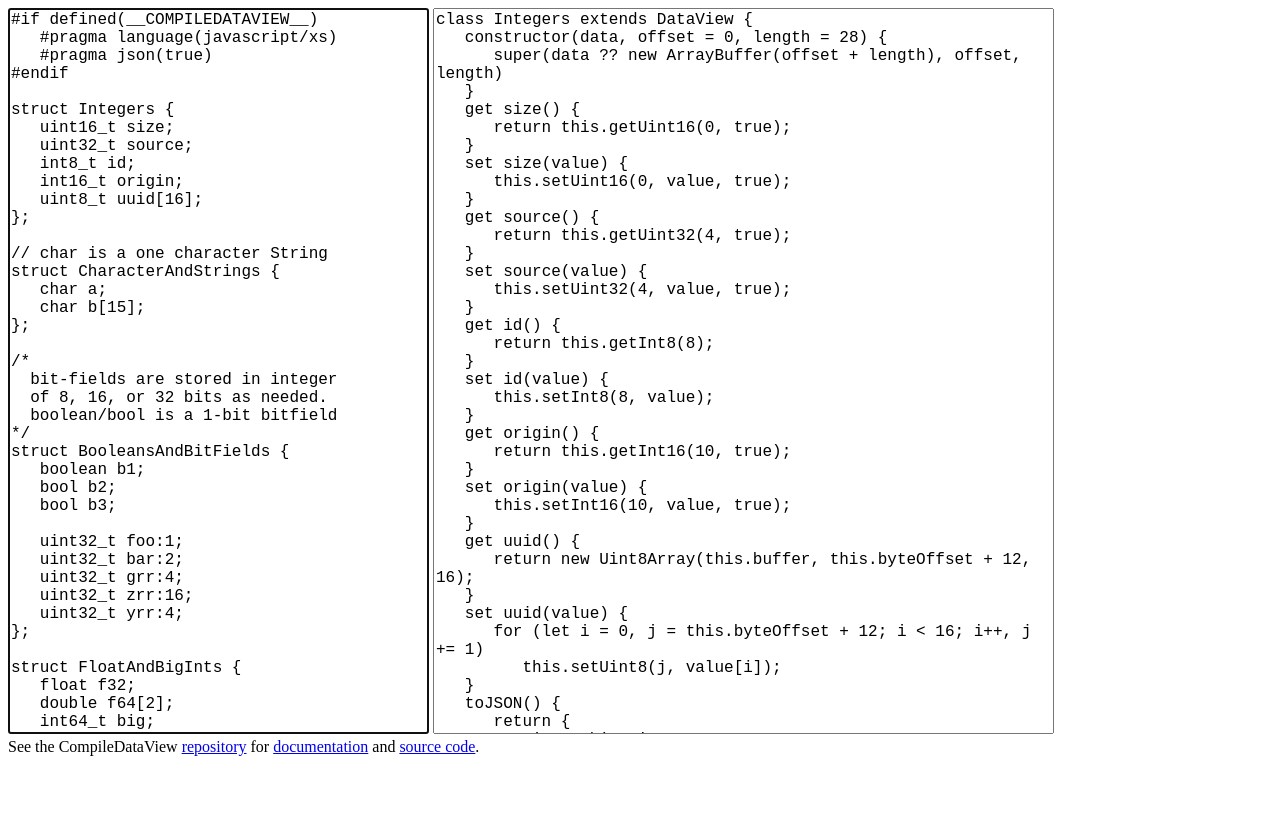
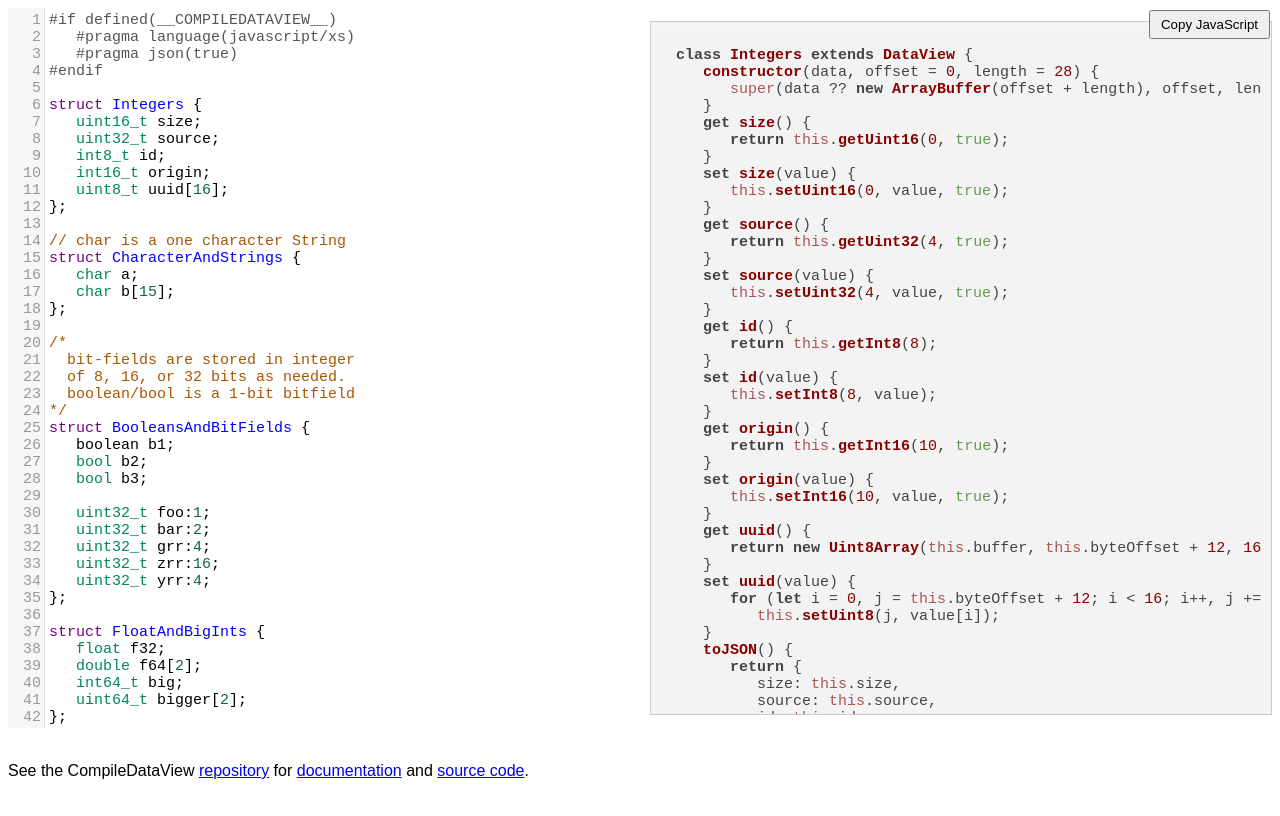
Before and after one commit to phoddie/compileDataView, a website: page index.html in a window 1280 px wide. Drawn offline with nearby package versions, Linux system fonts and the light colour scheme.

Commit message:
syntax color, line numbers, etc

```diff
--- a/index.html
+++ b/index.html
@@ -1,21 +1,71 @@
 <!DOCTYPE html>
-<html>
+<html lang="en">
 <head>
-		<meta charset="utf-8">
+    <meta charset="UTF-8">
 	<meta name="Description" content="compileDataView">
+    <meta name="viewport" content="width=device-width, initial-scale=1.0">
     <title>Compile Data View</title>
-		<script type="module" crossorigin src="./compileDataView.js"></script>
+	<script type="module" crossorigin src="./compileDataView.js" id="compileDataView"></script>
+    <link rel="stylesheet" href="https://cdnjs.cloudflare.com/ajax/libs/highlight.js/11.5.0/styles/default.min.css">
+    <script src="https://cdnjs.cloudflare.com/ajax/libs/highlight.js/11.5.0/highlight.min.js"></script>
+    <script src="https://cdnjs.cloudflare.com/ajax/libs/highlight.js/11.5.0/languages/javascript.min.js"></script>
+    <link rel="stylesheet" href="https://cdnjs.cloudflare.com/ajax/libs/codemirror/5.65.0/codemirror.min.css">
+    <script src="https://cdnjs.cloudflare.com/ajax/libs/codemirror/5.65.0/codemirror.min.js"></script>
+    <script src="https://cdnjs.cloudflare.com/ajax/libs/codemirror/5.65.0/mode/clike/clike.min.js"></script>
+    <script src="https://cdnjs.cloudflare.com/ajax/libs/codemirror/5.65.0/mode/javascript/javascript.min.js"></script>
     <style>
-textarea {
-	resize: none;
+        body {
+            justify-content: center;
+            align-items: center;
+            height: 100vh;
+            font-family: Arial, sans-serif;
+        }
+        .container {
+            display: flex;
+            width: 100;
+            height: 90vh;
+            gap: 10px;
+        }
+        .editor, .output {
+            width: 50%;
+            height: 100%;
+            display: flex;
+            flex-direction: column;
+        }
+        .CodeMirror {
+            flex: 1;
+            font-size: 15px;
+        }
+        pre {
+            flex: 1;
+            overflow: auto;
+            padding: 10px;
+            border: 1px solid #ccc;
+            background: #f4f4f4;
+        }
+        code {
             font-family: monospace;
-	font-size: 16px;
-	font-weight: 500,
-	background-color:#fcfcfc;
+            font-size: 15px;
         }
+        button {
+            position: absolute;
+            top: 10px;
+            right: 10px;
+            padding: 5px 10px;
+            cursor: pointer;
+        },
     </style>
 </head>
 <body>
+    <div class="container">
+        <div class="editor">
+            <textarea id="cCode"></textarea>
+        </div>
+        <pre><code id="jsCode" class="language-javascript"></code></pre>
+    </div>
+    <button id="copyButton">Copy JavaScript</button>
+
+	<br/><p>See the CompileDataView <a href="https://github.com/phoddie/compileDataView/">repository</a> for <a href="https://github.com/phoddie/compileDataView/blob/master/readme.md">documentation</a> and <a href="https://github.com/phoddie/compileDataView/blob/master/compileDataView.js">source code</a>.</p>
 
     <script>
 const defaultDescription =
@@ -122,26 +172,38 @@ enum Masks {
    b = 0x00FF0000
 };
 `;
-</script>
 
-<textarea id="viewDescription" name="viewDescription" rows="40" cols="40" spellcheck="false" autofocus="true"></textarea>
-<textarea id="viewCode" name="viewCode" rows="40" cols="60" readonly="true" spellcheck="false"></textarea>
+        const cEditor = CodeMirror.fromTextArea(document.getElementById("cCode"), {
+            mode: "text/x-csrc",
+            lineNumbers: true,
+            theme: "default"
+        });
+        cEditor.setValue(defaultDescription);
+        updateJavaScript();
 
-<br>See the CompileDataView <a href="https://github.com/phoddie/compileDataView/">repository</a> for <a href="https://github.com/phoddie/compileDataView/blob/master/readme.md">documentation</a> and <a href="https://github.com/phoddie/compileDataView/blob/master/compileDataView.js">source code</a>.
+        function updateJavaScript() {
+            const cSource = cEditor.getValue();
+            try {
+				const generated = compileDataView(cSource);
+				jsOutput = generated.errors + generated.script;
+                document.getElementById("jsCode").textContent = jsOutput;
+                hljs.highlightElement(document.getElementById("jsCode"));
+            } catch (error) {
+                document.getElementById("jsCode").textContent = "Error: " + error.message;
+            }
+        }
 
-<script type="module" crossorigin>
-const viewDescription = document.getElementById('viewDescription');
-viewDescription.textContent = defaultDescription;
+        cEditor.on("change", updateJavaScript);
 
-const viewCode = document.getElementById('viewCode');
-const generated = compileDataView(viewDescription.value);
-viewCode.textContent = generated.errors + generated.script;
+        document.getElementById("copyButton").addEventListener("click", function() {
+            navigator.clipboard.writeText(document.getElementById("jsCode").textContent);
+        });
 
-viewDescription.addEventListener('input', e => {
-	const generated = compileDataView(e.target.value);
-	viewCode.textContent = generated.errors + generated.script;
+		document.getElementById('compileDataView').addEventListener('load', function() {
+             cEditor.setValue(defaultDescription);
+             updateJavaScript();
 		});
 </script>
 
 </body>
-<//html>
+</html>
```
Lines whose indentation alone changed are shown as unchanged.
